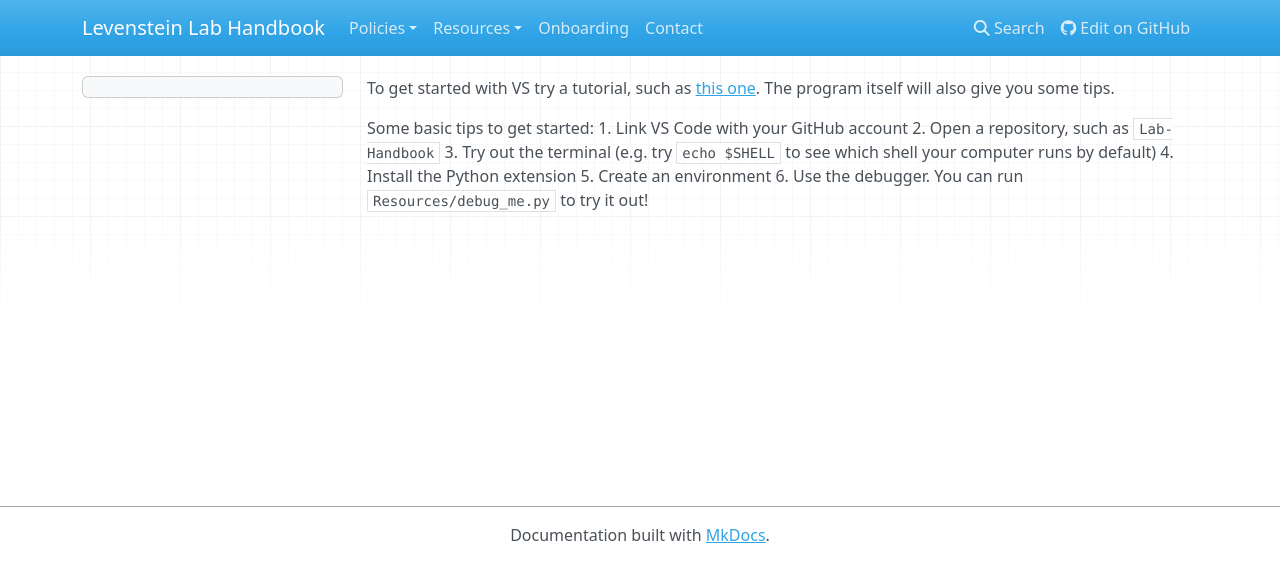
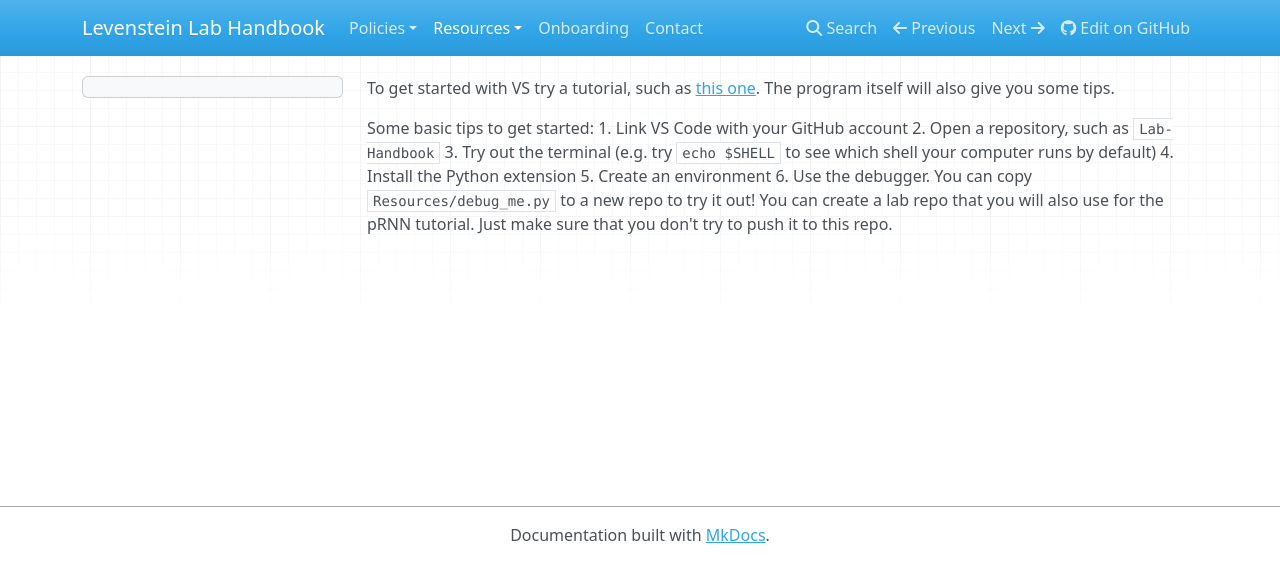
Before and after one commit to LevensteinLab/Lab-Handbook, an MkDocs documentation site: the page built from docs/Resources/vs_code.md, in a window 1280 px wide. Shown: the top 582 px of the page. Built offline with MkDocs 1.6.1, drawn with Linux system fonts in a browser that asks for light colours; nearby versions of some CDN libraries.

Commit message:
added info on debugging script and lab repo, updated .yml file

```diff
--- a/docs/Resources/vs_code.md
+++ b/docs/Resources/vs_code.md
@@ -6,4 +6,4 @@ Some basic tips to get started:
 3. Try out the terminal (e.g. try `echo $SHELL` to see which shell your computer runs by default)
 4. Install the Python extension
 5. Create an environment
-6. Use the debugger. You can run `Resources/debug_me.py` to try it out!
+6. Use the debugger. You can copy `Resources/debug_me.py` to a new repo to try it out! You can create a lab repo that you will also use for the pRNN tutorial. Just make sure that you don't try to push it to this repo.
--- a/mkdocs.yml
+++ b/mkdocs.yml
@@ -12,6 +12,7 @@ nav:
     - Adobe: Resources/adobe.md
     - Basic Github: Resources/basic_github.md
     - Booking Rooms: Resources/booking.md
+    - Debugging script: Resources/debug_me.md
     - GenAI: Resources/gen_ai.md
     - HPC: Resources/hpc.md
     - Mailing Lists: Resources/mailing_lists.md
@@ -22,5 +23,6 @@ nav:
     - Doing Science: Resources/science_general.md
     - Travel: Resources/travel.md
     - VPN: Resources/vpn.md
+    - VS Code: Resources/vs_code.md
   - Onboarding: onboarding.md
   - Contact: contact.md
```
